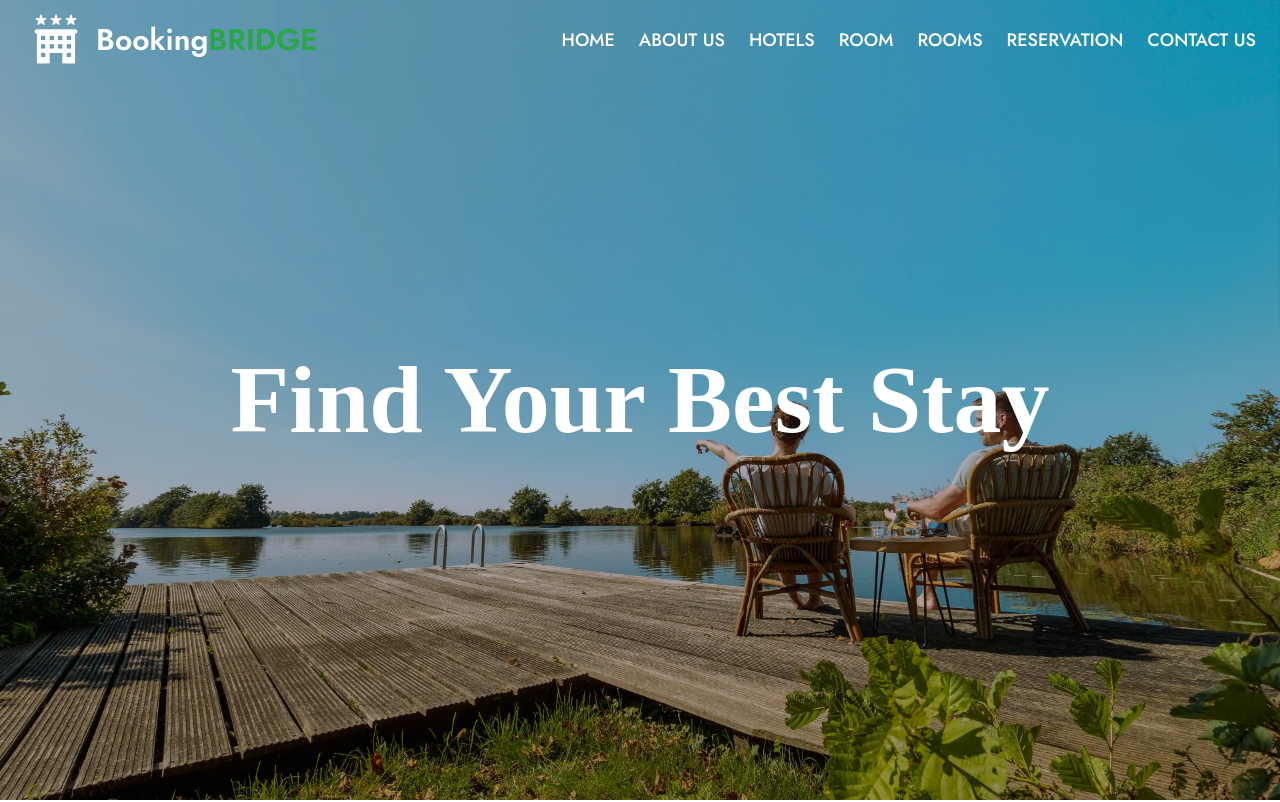
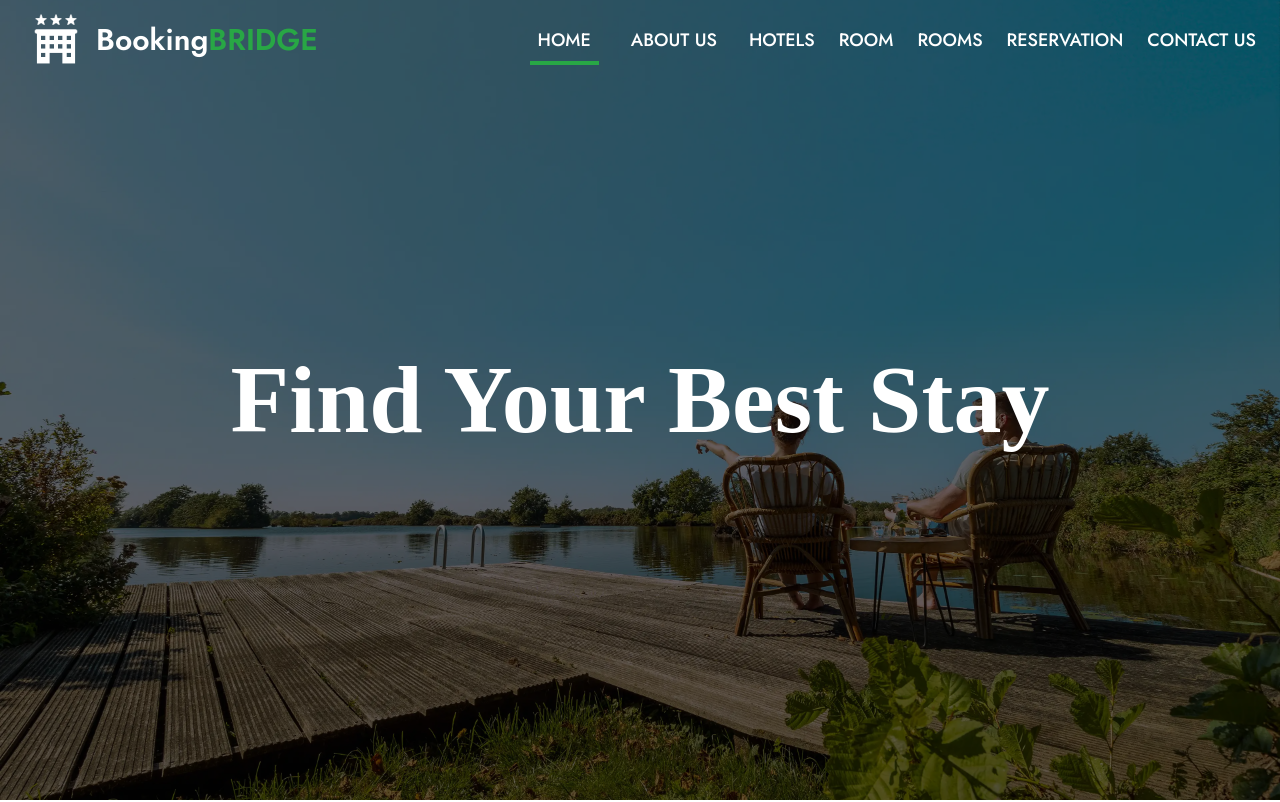
Before and after one commit to solangeihirwe03/booking_bridge_fn, a React (Vite) app: page / in a window 1280 px wide. Shown: the top 802 px of the page. Built offline with nearby package versions, Linux system fonts and the light colour scheme; a web font is replaced by a local one.

Commit message:
finished landing page

```diff
--- a/src/App.tsx
+++ b/src/App.tsx
@@ -1,6 +1,7 @@
 import { BrowserRouter as Router, Routes, Route } from "react-router-dom"
 import MainRoute from "./components/layout/MainRoute"
 import Home from "./pages/Home"
+import About from "./pages/About"
 
 function App() {
 
@@ -9,6 +10,7 @@ function App() {
       <Routes>
         <Route path="/" element={<MainRoute />}>
           <Route index element={<Home />} />
+          <Route path="/about" element={<About/>}/>
         </Route>
       </Routes>
     </Router>
--- a/src/components/layout/Header.tsx
+++ b/src/components/layout/Header.tsx
@@ -1,23 +1,48 @@
-import { useState } from "react"
+import { useEffect, useState } from "react"
 import logo from "../../../public/assets/Hotelstar.svg"
 import Menubar from "./Menubar"
 import { IoMenu } from "react-icons/io5"
+import { NavLink } from "react-router-dom"
+import 'tailwindcss/tailwind.css';
 
 const Header = () => {
     const [isActive, setIsActive] = useState(false)
+    const [isScrolled, setIsScrolled] = useState(false)
+
+    const handleScroll = () => {
+        const offset = window.scrollY;
+
+        if (offset > 300) {
+            setIsScrolled(true)
+        } else {
+            setIsScrolled(false)
+        }
+    }
+
+    useEffect(() => {
+        window.addEventListener('scroll', handleScroll);
+
+        return () => {
+            window.removeEventListener('scroll', handleScroll)
+        }
+    }, [])
 
     const handleToogle = () => {
         setIsActive(!isActive)
     }
+
     return (
-        <div className="bg-none text-white flex justify-between px-6 w-full items-start md:items-center fixed z-50">
+        <div className={`text-white flex justify-between px-6 w-full items-start md:items-center fixed z-50 transition-colors duration-300 ${isScrolled ? "bg-black" : "bg-none"}`}>
             <div className="flex gap-2 md:text-3xl items-center">
                 <img src={logo} alt="Logo" className="w-16 py-2" />
                 <p className="font-semibold hidden md:block">Booking
                     <span className="text-[#28A745] uppercase">Bridge</span>
                 </p>
             </div>
-            <button className="float-right py-4 bg-black p-3 absolute right-5 md:hidden" onClick={handleToogle}>
+            <button
+                className="float-right py-4 bg-black p-3 absolute right-5 md:hidden"
+                onClick={handleToogle}
+            >
                 <IoMenu fontSize={35} />
             </button>
             {isActive && (
@@ -26,8 +51,29 @@ const Header = () => {
                 </div>
             )}
             <ul className="hidden md:flex items-center gap-6 text-lg font-medium">
-                <li>HOME</li>
-                <li>ABOUT US</li>
+                <li>
+                    <NavLink to={"/"}
+                        className={({ isActive }) =>
+                            isActive
+                                ? 'border-[#28A745] px-2 py-2 w-28 border-b-4'
+                                : 'text-white hover:border-[#28A745] px-2 py-2 hover:border-b-4 w-28 transition-colors duration-300'
+                        }>
+                        HOME
+                    </NavLink>
+                </li>
+
+                <li>
+                    <NavLink to={"/about"}
+                        className={({ isActive }) =>
+                            isActive
+                                ? 'border-[#28A745] px-2 py-2 w-24 border-b-4'
+                                : 'text-white hover:border-[#28A745] px-2 py-2 hover:border-b-4 w-24 transition-colors duration-300'
+                        }>
+                        ABOUT US
+                    </NavLink>
+
+                </li>
+
                 <li>HOTELS</li>
                 <li>ROOM</li>
                 <li>ROOMS</li>
--- /dev/null
+++ b/src/pages/About.tsx
@@ -0,0 +1,9 @@
+
+
+const About = () => {
+  return (
+    <div>About</div>
+  )
+}
+
+export default About
--- a/tailwind.config.js
+++ b/tailwind.config.js
@@ -30,7 +30,7 @@ export default {
     function ({ addUtilities }) {
       addUtilities({
         '.bg-overlay': {
-          'background-color': 'rgba(0, 0, 0, 0.3)',
+          'background-color': 'rgba(0, 0, 0, 0.6)',
         }
       })
     }
```
